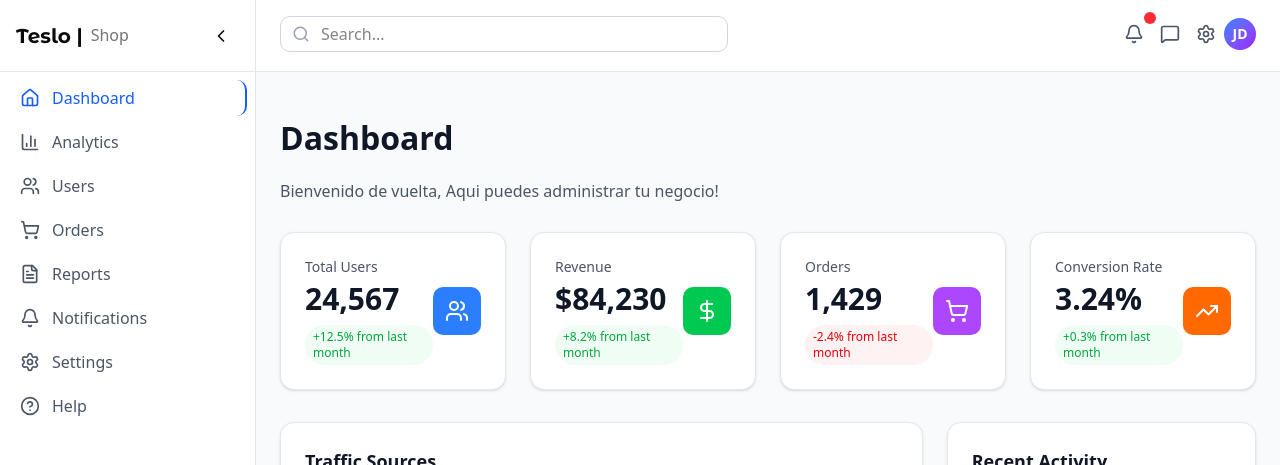
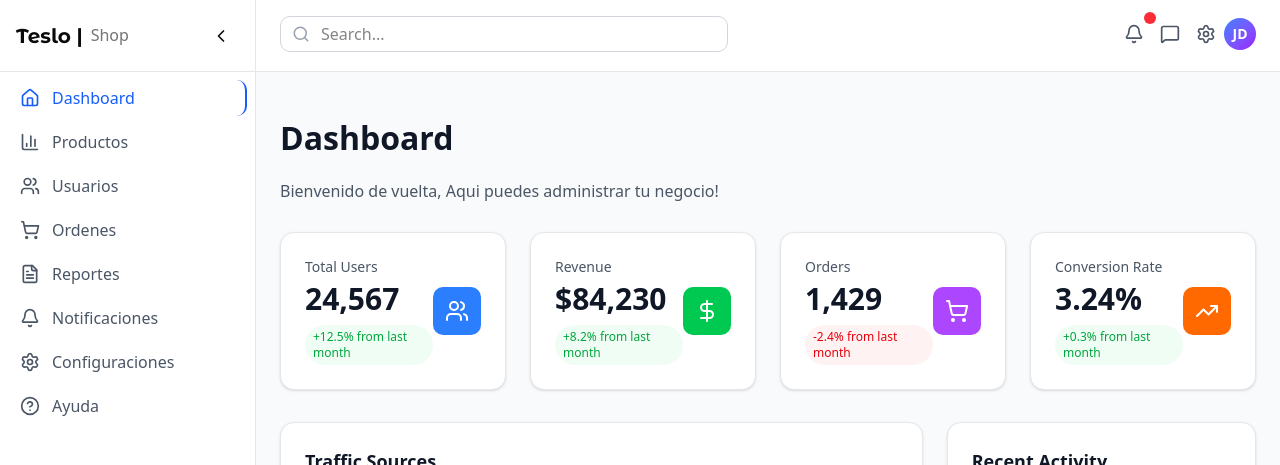
Before and after one commit to edgjoa-dev/ecommerce-react, a React (Vite) app: page /admin in a window 1280 px wide. Shown: the top 465 px of the page. Built offline with nearby package versions, Linux system fonts and the light colour scheme.

Commit message:
UH271-DashboardNavigate: Se implementa la navegación en admin dshbord

```diff
--- a/src/admin/components/AdminSidebar.tsx
+++ b/src/admin/components/AdminSidebar.tsx
@@ -12,6 +12,7 @@
   ChevronRight
 } from 'lucide-react';
 import { CustomLogo } from '@/components/custom';
+import { Link, useLocation } from 'react-router';
 
 interface SidebarProps {
   isCollapsed: boolean;
@@ -19,16 +20,27 @@
 }
 
 export const AdminSidebar: React.FC<SidebarProps> = ({ isCollapsed, onToggle }) => {
+
+  const { pathname } = useLocation();
+
+
   const menuItems = [
-    { icon: Home, label: 'Dashboard', active: true },
-    { icon: BarChart3, label: 'Analytics' },
-    { icon: Users, label: 'Users' },
-    { icon: ShoppingCart, label: 'Orders' },
-    { icon: FileText, label: 'Reports' },
-    { icon: Bell, label: 'Notifications' },
-    { icon: Settings, label: 'Settings' },
-    { icon: HelpCircle, label: 'Help' },
+    { icon: Home, label: 'Dashboard', to: '/admin' },
+    { icon: BarChart3, label: 'Productos', to: '/admin/products' },
+    { icon: Users, label: 'Usuarios' },
+    { icon: ShoppingCart, label: 'Ordenes' },
+    { icon: FileText, label: 'Reportes' },
+    { icon: Bell, label: 'Notificaciones' },
+    { icon: Settings, label: 'Configuraciones' },
+    { icon: HelpCircle, label: 'Ayuda' },
   ];
+
+
+  const isActiveRoute = (to: string ) => {
+    //TODO: ajustar cuando estemos en la pantalla de producto
+
+    return pathname === to
+  }
 
   return (
     <div className={`bg-white border-r border-gray-200 transition-all duration-300 ease-in-out ${isCollapsed ? 'w-16' : 'w-64'
@@ -51,9 +63,10 @@
             const Icon = item.icon;
             return (
               <li key={index}>
-                <a
-                  href="#"
-                  className={`flex items-center space-x-3 px-3 py-2 rounded-lg transition-all duration-200 group ${item.active
+                <Link
+                  to={item.to || '/admin'}
+                  className={`flex items-center space-x-3 px-3 py-2 rounded-lg transition-all duration-200 group ${
+                    isActiveRoute(item.to || '/xxxxxx')
                       ? 'bg-blue-50 text-blue-600 border-r-2 border-blue-600'
                       : 'text-gray-600 hover:bg-gray-50 hover:text-gray-900'
                     }`}
@@ -62,7 +75,7 @@
                   {!isCollapsed && (
                     <span className="font-medium">{item.label}</span>
                   )}
-                </a>
+                </Link>
               </li>
             );
           })}
```
